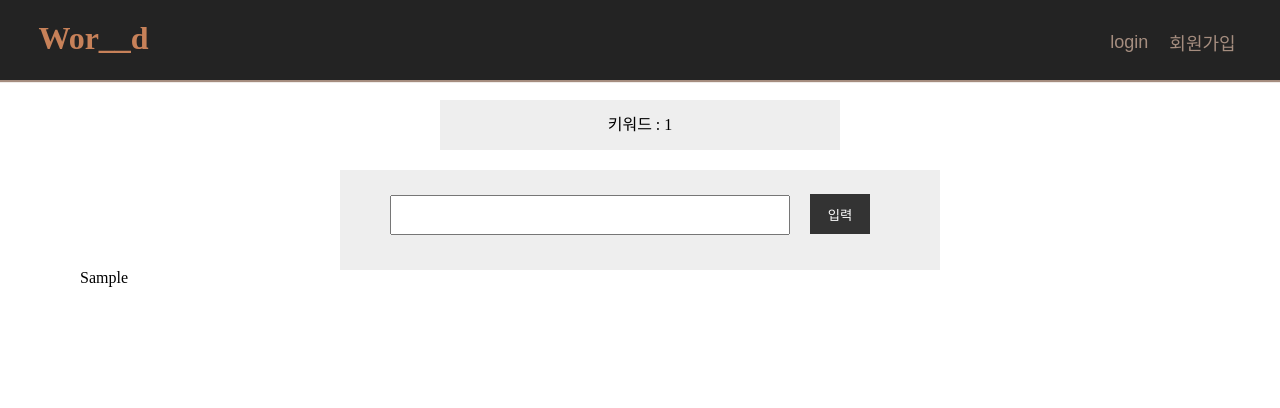
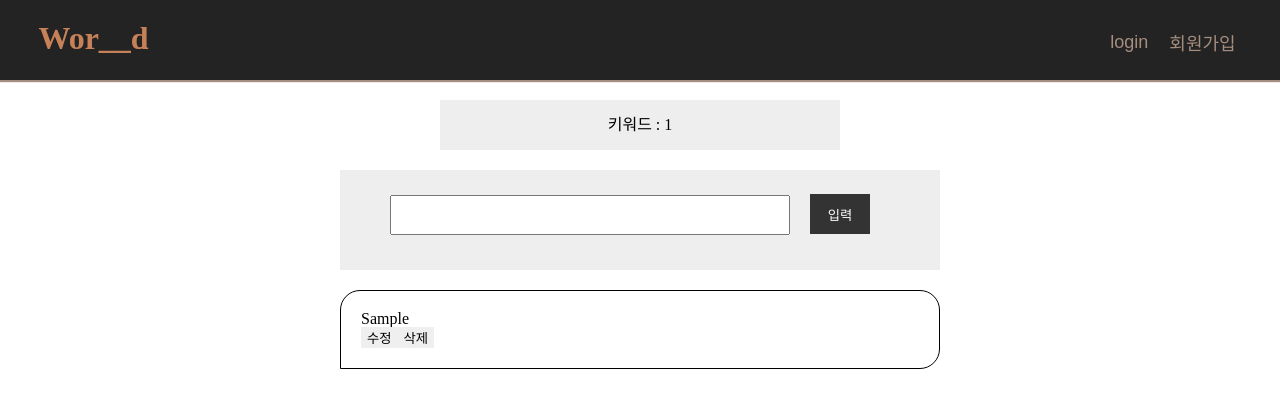
Before and after one commit to makeit80/NewsFeed, a React (Create React App) app: page /keywordchat/1 in a window 1280 px wide. Both pictures are taken after typing "Sample" into the empty fields and a click on the button "입력". Shown: the top 408 px of the page. Built offline with nearby package versions, Linux system fonts and the light colour scheme; no server answers.

Commit message:
keyword Chat 페이지 만들기

```diff
--- a/src/api/firebase.js
+++ b/src/api/firebase.js
@@ -64,3 +64,5 @@ export function onAuthStateChange(callback) {
     }
   });
 }
+
+export default app;
--- a/src/pages/Home.jsx
+++ b/src/pages/Home.jsx
@@ -4,9 +4,11 @@ import React, { useEffect } from 'react';
 import { useDispatch, useSelector } from 'react-redux';
 import { insertData } from 'redux/modules/keywordData';
 import { useNavigate } from 'react-router-dom';
+import app from '../api/firebase';
 
 // https://cors-anywhere.herokuapp.com/corsdemo
 // https://cors.bridged.cc/
+console.log('app', app);
 
 function Home() {
   const navigate = useNavigate();
--- a/src/pages/KeywordChat.jsx
+++ b/src/pages/KeywordChat.jsx
@@ -39,7 +39,12 @@ function KeywordChat() {
       </StForm>
       <div>
         {comments.map((item) => (
-          <div>{item.comment}</div>
+          <StCommentBox>
+            <span>{item.comment}</span>
+            <br />
+            <button>수정</button>
+            <button>삭제</button>
+          </StCommentBox>
         ))}
       </div>
     </Stbackground>
@@ -83,4 +88,14 @@ const StCommentBtn = styled.button`
   color: #fff;
 `;
 
+const StCommentBox = styled.div`
+  width: 600px;
+  height: auto;
+  margin: 20px auto;
+  padding: 20px;
+  border-radius: 20px 20px 20px 0;
+  border: 1px solid #000;
+  word-break: break-all;
+`;
+
 export default KeywordChat;
```
Also changed, not shown: 1 other file (tests, documents, lock files or other folders).
